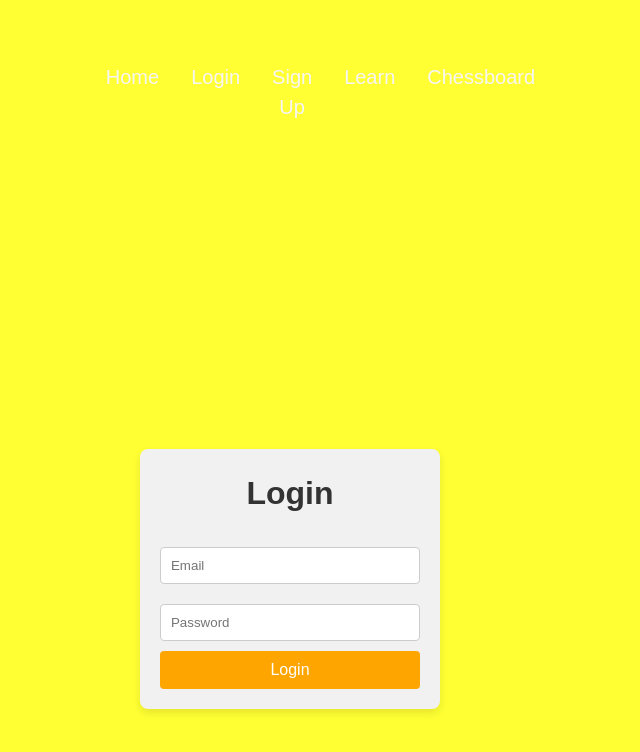
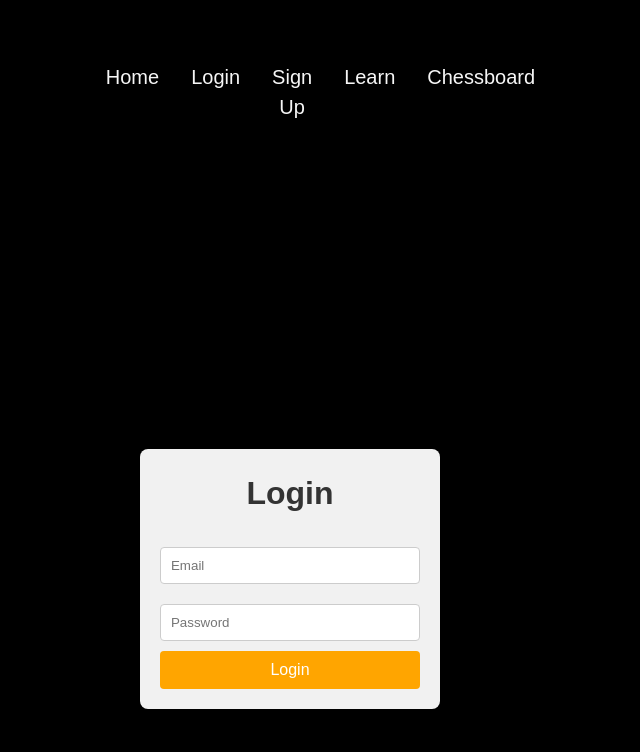
Before and after one commit to DasMoge124/Chessfull, a React (Vite) app in the folder frontend/: page /login in a window 1280 px wide. Shown: the top 752 px of the page, without its empty margins (350-990 px from the left). Built offline with nearby package versions, Linux system fonts and the light colour scheme.

Commit message:
asduiofhnosdui

```diff
--- a/frontend/src/pages/login.css
+++ b/frontend/src/pages/login.css
@@ -1,5 +1,5 @@
 body {
-    background-color: #FFFF33; /* yellow background */
+  background-color: #000000; /* yellow background */
 }
 
 .CONTAINER {
@@ -14,7 +14,7 @@ body {
   background-color: #f1f1f1; /* light grey background */
   padding: 20px;
   border-radius: 8px;
-    box-shadow: 0 4px 8px rgba(0,0,0,0.1);
+  box-shadow: 0 4px 8px rgba(0, 0, 0, 0.1);
   text-align: center;
   width: 300px;
 }
@@ -34,7 +34,7 @@ h3 {
 }
 
 .signInButton {
-    background-color: #FFA500; /* orange button */
+  background-color: #ffa500; /* orange button */
   color: white;
   padding: 10px 20px;
   border: none;
```
Also changed, not shown: frontend/src/pages/login.jsx (+5 -5 lines). Lines whose indentation alone changed are shown as unchanged.
